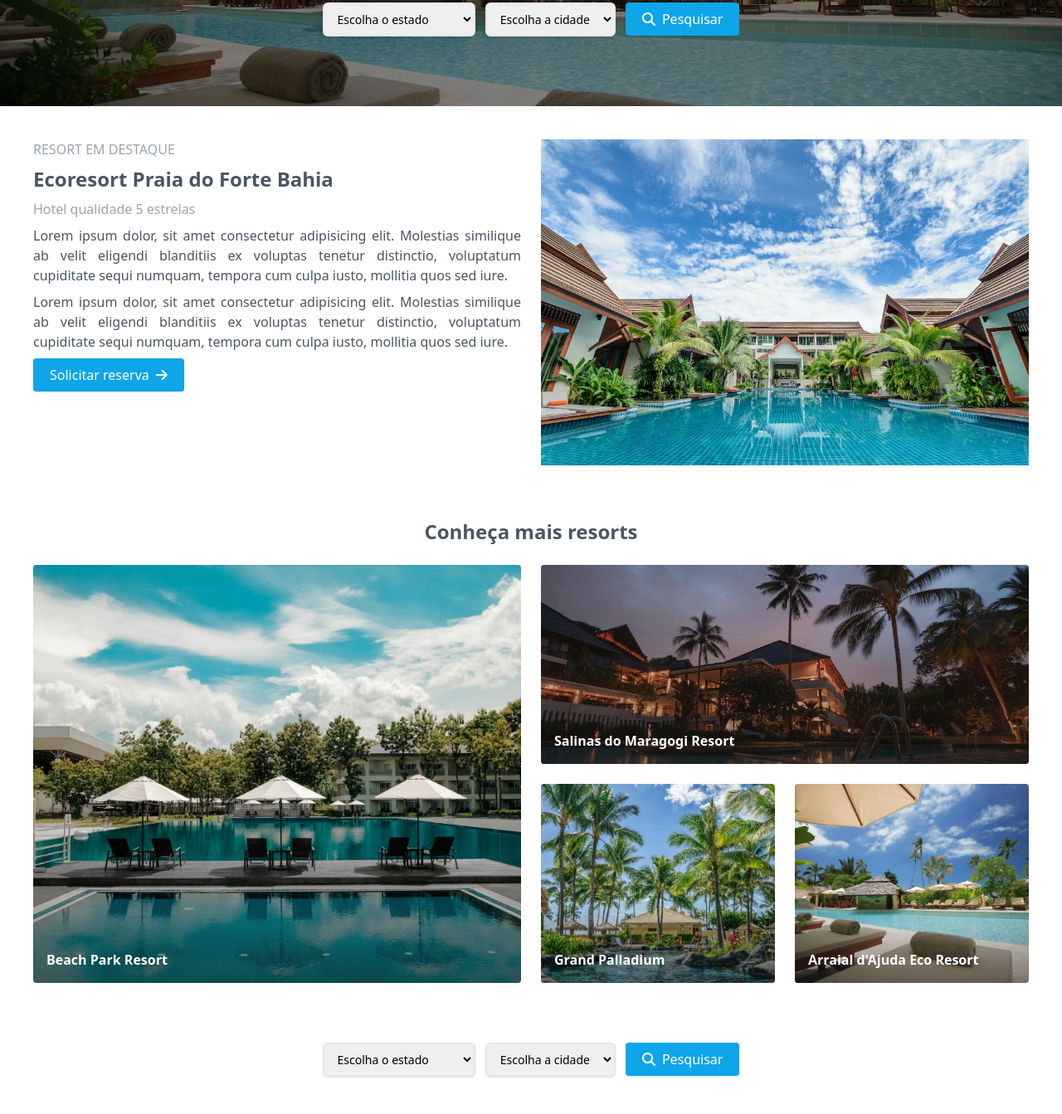
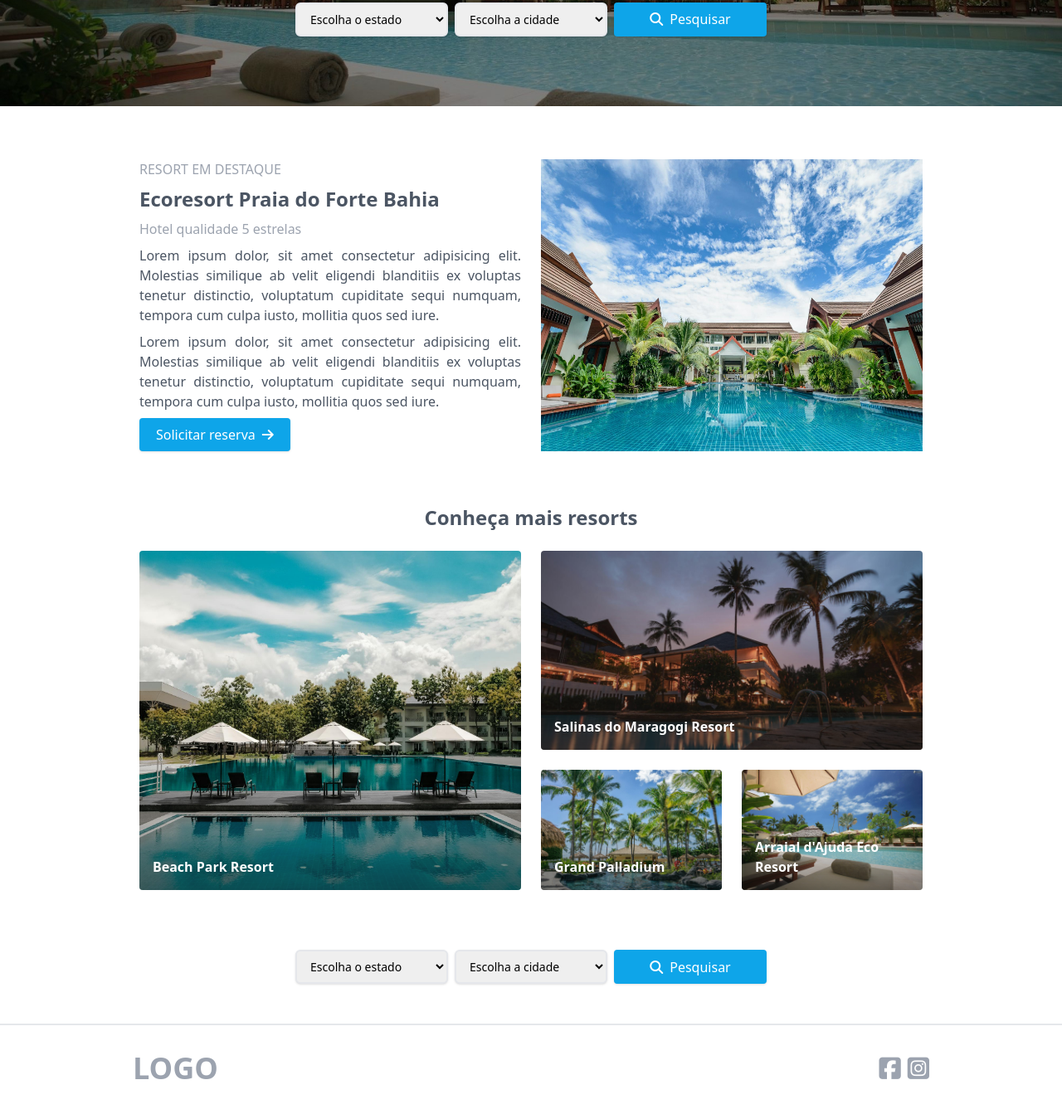
Before and after one commit to 0Carvalh0/estudos-bs-tw, a website: page TW_Tiago-Matos/home.html in a window 1280 px wide. Shown: the part 418-1761 px from the top of the page at 83% size. Drawn offline with Linux system fonts and the light colour scheme.

Commit message:
feat: aula 25 - Criando uma página de hotéis 6

```diff
--- a/TW_Tiago-Matos/home.html
+++ b/TW_Tiago-Matos/home.html
@@ -26,10 +26,20 @@
 
   <body>
     <header
-      class="container flex items-center justify-between mx-auto px-4 h-24"
+      class="container max-w-5xl flex items-center justify-between mx-auto px-4 h-24"
     >
       <div class="font-black text-4xl">LOGO</div>
-      <nav class="flex gap-4">
+
+      <button
+        id="button__Hamburguer"
+        class="grid place-items-center sm:hidden text-2xl"
+      >
+        <i class="fa-solid fa-bars"></i>
+      </button>
+      <nav
+        id="list__hamburguer"
+        class="absolute top-24 sm:top-0 -right-32 sm:right-0 sm:relative gap-4 bg-gray-300 sm:bg-transparent px-4 py-2 sm:p-0 flex flex-col sm:flex-row"
+      >
         <a
           href="#"
           class="text-sm text-gray-600 hover:text-gray-800 hover:underline"
@@ -66,7 +76,10 @@
         </p>
       </div>
 
-      <form action="#" class="space-x-2">
+      <form
+        action="#"
+        class="grid grid-cols-1 sm:grid-cols-2 md:grid-cols-3 gap-2"
+      >
         <select
           name="estado"
           id="estado"
@@ -111,7 +124,7 @@
         </select>
 
         <button
-          class="inline-flex items-center bg-sky-500 hover:bg-sky-600 text-white dark:text-black text-base px-5 py-2 gap-2 rounded shadow active:ring-2 active:scale-90"
+          class="inline-flex items-center justify-center bg-sky-500 hover:bg-sky-600 text-white dark:text-black text-base px-5 py-2 col-span-1 sm:col-span-2 md:col-span-1 gap-2 rounded shadow active:ring-2 active:scale-90"
         >
           <i class="fa-solid fa-magnifying-glass"></i>Pesquisar
         </button>
@@ -119,9 +132,9 @@
     </section>
 
     <section
-      class="container grid grid-cols-2 gap-6 place-items-stretch text-gray-600 p-10 mx-auto"
+      class="container max-w-5xl grid grid-cols-1 md:grid-cols-2 gap-6 place-items-stretch text-gray-600 px-4 mt-6 md:p-10 mx-auto"
     >
-      <section class="space-y-2">
+      <section class="space-y-2 order-2 md:order-1">
         <p class="font-medium text-gray-400 uppercase">Resort em destaque</p>
         <h2 class="text-2xl font-bold">Ecoresort Praia do Forte Bahia</h2>
         <p class="font-medium text-gray-400">Hotel qualidade 5 estrelas</p>
@@ -145,16 +158,22 @@
         </a>
       </section>
 
-      <img src="./src/images/resort01.jpg" alt="Imagem resort" />
+      <img
+        src="./src/images/resort01.jpg"
+        alt="Imagem resort"
+        class="order-1 md:order-2"
+      />
     </section>
 
-    <section class="container mx-auto px-10 py-6 space-y-6">
+    <section class="container max-w-5xl mx-auto px-10 py-6 space-y-6">
       <h1 class="col-span-4 text-center text-2xl font-bold text-gray-600">
         Conheça mais resorts
       </h1>
 
-      <section class="grid grid-cols-4 grid-rows-2 gap-6">
-        <div class="rounded overflow-hidden relative col-span-2 row-span-2">
+      <section class="grid grid-cols-1 sm:grid-cols-2 lg:grid-cols-4 gap-6">
+        <div
+          class="rounded overflow-hidden relative lg:col-span-2 lg:row-span-2"
+        >
           <h3 class="absolute z-50 bottom-4 left-4 text-white font-bold">
             Beach Park Resort
           </h3>
@@ -167,7 +186,7 @@
             class="thumbImage object-cover h-full w-full"
           />
         </div>
-        <div class="rounded overflow-hidden relative col-span-2">
+        <div class="rounded overflow-hidden relative lg:col-span-2">
           <h3 class="absolute z-50 bottom-4 left-4 text-white font-bold">
             Salinas do Maragogi Resort
           </h3>
@@ -177,7 +196,7 @@
           />
           <img
             src="./src/images/resort03.jpg"
-            class="thumbImage object-cover h-full max-h-60 w-full"
+            class="thumbImage object-cover h-full lg:max-h-60 w-full"
           />
         </div>
         <div class="rounded overflow-hidden relative">
@@ -210,7 +229,10 @@
     </section>
 
     <section class="grid place-items-center py-12">
-      <form action="#" class="space-x-2">
+      <form
+        action="#"
+        class="grid grid-cols-1 sm:grid-cols-2 md:grid-cols-3 gap-2"
+      >
         <select
           name="estado"
           id="estado"
@@ -255,20 +277,35 @@
         </select>
 
         <button
-          class="inline-flex items-center bg-sky-500 hover:bg-sky-600 text-white dark:text-black text-base px-5 py-2 gap-2 rounded shadow active:ring-2 active:scale-90"
+          class="inline-flex items-center justify-center bg-sky-500 hover:bg-sky-600 text-white dark:text-black text-base px-5 py-2 col-span-1 sm:col-span-2 md:col-span-1 gap-2 rounded shadow active:ring-2 active:scale-90"
         >
           <i class="fa-solid fa-magnifying-glass"></i>Pesquisar
         </button>
       </form>
     </section>
 
-    <footer class="flex justify-between px-16 py-8 border-t-2 border-gray-200">
-      <div class="font-black text-4xl text-gray-400">LOGO</div>
-
-      <div class="flex items-center gap-2 text-3xl text-gray-400">
-        <a href="#"><i class="fa-brands fa-square-facebook"></i></a
-        ><a href="#"><i class="fa-brands fa-square-instagram"></i></a>
+    <footer class="border-t-2 border-gray-200">
+      <div class="container max-w-5xl flex justify-between px-8 py-8 mx-auto">
+        <div class="font-black text-4xl text-gray-400">LOGO</div>
+        <div class="flex items-center gap-2 text-3xl text-gray-400">
+          <a href="#"><i class="fa-brands fa-square-facebook"></i></a
+          ><a href="#"><i class="fa-brands fa-square-instagram"></i></a>
+        </div>
       </div>
     </footer>
+
+    <script>
+      const btnHamburguer = document.querySelector("#button__Hamburguer");
+
+      btnHamburguer.addEventListener("click", () => {
+        const nav = document.querySelector("#list__hamburguer");
+
+        if (nav.classList.contains("-right-32")) {
+          nav.classList.replace("-right-32", "right-0");
+        } else {
+          nav.classList.replace("right-0", "-right-32");
+        }
+      });
+    </script>
   </body>
 </html>
```
Also changed, not shown: TW_Tiago-Matos/output.css.
